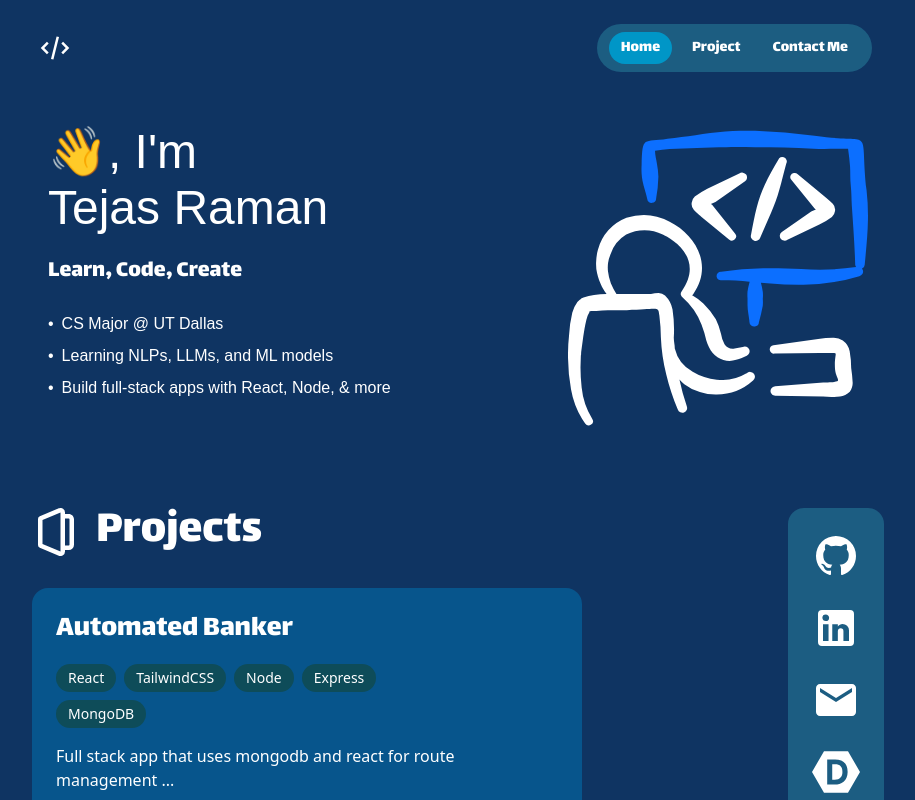
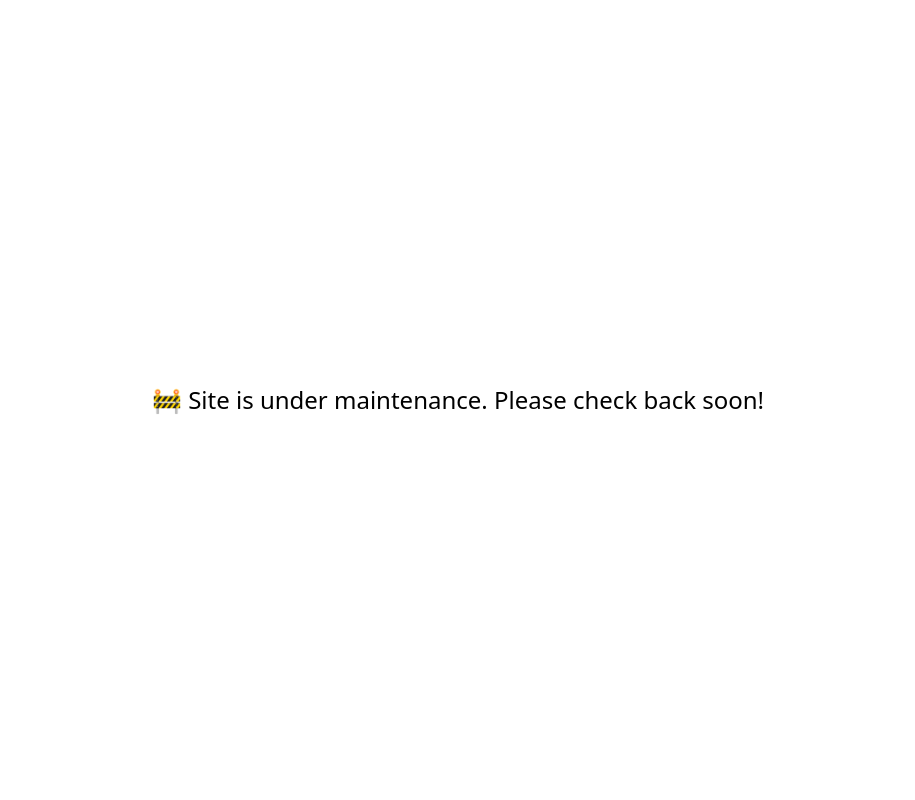
Before and after one commit to Traman2/TejasPortfolioWebsite, a React (Vite) app in the folder client/: page / in a window 1280 px wide. Shown: the whole page, without its empty margins (182-1097 px from the left). Built offline with nearby package versions, Linux system fonts and the light colour scheme; a web font is replaced by a local one.

Commit message:
Down for maintaince

```diff
--- a/client/src/App.tsx
+++ b/client/src/App.tsx
@@ -8,6 +8,7 @@
 import MobileHome from "./pages/Mobile/MobileHome";
 import MobileProject from "./pages/Mobile/MobileProjects";
 import MobileContact from "./pages/Mobile/MobileContact";
+import Maintenance from "./Maintaince";
 
 export default function App() {
   const [isMobile, setIsMobile] = useState(false);
@@ -19,25 +20,31 @@
   }, []);
 
 
-  return isMobile ? (
+  // return isMobile ? (
+  //   <>
+  //     <Router>
+  //       <Routes>
+  //         <Route path="" element={<MobileHome/>} />
+  //         <Route path="Project" element={<MobileProject/>} />
+  //         <Route path="Contact" element={<MobileContact/>} />
+  //       </Routes>
+  //     </Router>
+  //   </>
+  // ) : (
+  //   <>
+  //   <Router>
+  //       <Routes>
+  //         <Route path="" element={<DesktopHome/>} />
+  //         <Route path="Project" element={<DesktopProject/>} />
+  //         <Route path="Contact" element={<DesktopContact/>} />
+  //       </Routes>
+  //     </Router>
+  //   </>
+  // );
+
+  return (
     <>
-      <Router>
-        <Routes>
-          <Route path="" element={<MobileHome/>} />
-          <Route path="Project" element={<MobileProject/>} />
-          <Route path="Contact" element={<MobileContact/>} />
-        </Routes>
-      </Router>
+      <Maintenance/>
     </>
-  ) : (
-    <>
-    <Router>
-        <Routes>
-          <Route path="" element={<DesktopHome/>} />
-          <Route path="Project" element={<DesktopProject/>} />
-          <Route path="Contact" element={<DesktopContact/>} />
-        </Routes>
-      </Router>
-    </>
-  );
+  )
 }
--- /dev/null
+++ b/client/src/Maintaince.tsx
@@ -0,0 +1,7 @@
+export default function Maintenance() {
+    return (
+      <div className="min-h-screen flex items-center justify-center text-center text-2xl">
+        🚧 Site is under maintenance. Please check back soon!
+      </div>
+    );
+  }
--- a/client/src/components/DesktopComponents/ProjectPreview.tsx
+++ b/client/src/components/DesktopComponents/ProjectPreview.tsx
@@ -25,7 +25,7 @@
             <div className="space-y-6">
               <div className="bg-[#0077B6]/50 rounded-2xl p-6 w-[550px]">
                 <h3 className="text-white text-3xl font-(family-name:--font-lalezar) mb-4">
-                  Automated Banker
+                  Bank Simulator
                 </h3>
                 <div className="flex flex-wrap gap-2 max-w-[400px]">
                   <span className="bg-[#0E4C59] text-white px-3 py-1 rounded-full text-sm">
```
